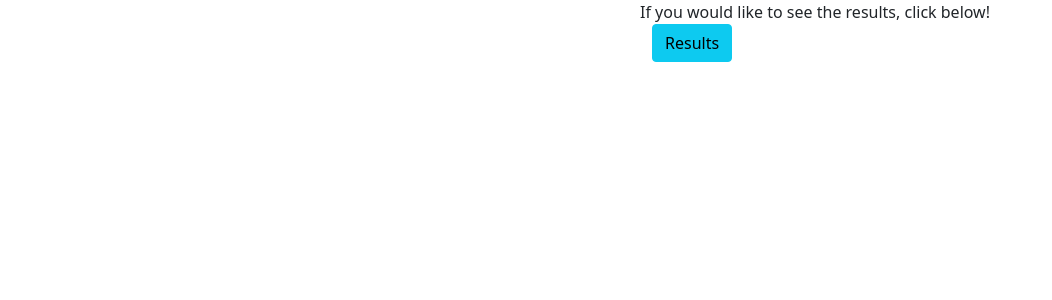
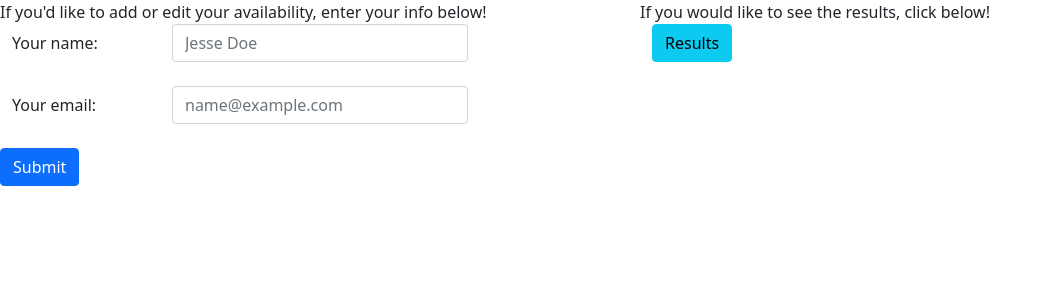
Before and after one commit to UCSD-CSE-210-2021/cse-210-team-project-layover, a Flask app: template templates/scheduling-landing.html in a window 1280 px wide. Shown: the top 300 px of the page, without its empty margins (0-1052 px from the left). Run offline with Flask 2, Linux system fonts and the light colour scheme; the template is opened without the code that fills it, so the values that code supplies are empty; some libraries are stand-ins or nearby versions.

Commit message:
Added ability to go to editing page | Need to create editing page, right now only display email

```diff
--- a/server.py
+++ b/server.py
@@ -52,6 +52,13 @@ def meeting(meeting_id):
 	return render_template('scheduling-landing.html', data=myData)
 
 
+@app.route('/handle_availability_info', methods=['POST'])
+def handle_availability_info():
+	user_name = request.form['display_name']
+	email = request.form['email']
+	return email
+
+
 @app.route('/results/<meeting_id>')
 def results(meeting_id):
 	myMeeting = meeting_db[meeting_id]
--- a/templates/scheduling-landing.html
+++ b/templates/scheduling-landing.html
@@ -17,7 +17,32 @@
 
 <div class="row">
 	<div class="col-6">
+		<div class="row">
+			If you'd like to add or edit your availability, enter your info below!
+		</div>
+		<div class="row">
+			<form action="{{ url_for('handle_availability_info') }}" method="post">
+				<div class="form-group row">
+					<label class="col-3 col-form-label" for="display_name">Your name:</label>
+					<div class="col-6">
+						<input type="text" id="display_name" class="form-control" name="display_name" placeholder="Jesse Doe" required>
+					</div>
+				</div>
 
+				<br>
+
+				<div class="form-group row">
+					<label class="col-3 col-form-label" for="email">Your email:</label>
+					<div class="col-6">
+						<input type="text" id="email" class="form-control" name="email" placeholder="name@example.com" required>
+					</div>
+				</div>
+
+				<br>
+
+				<button type="submit" class="btn btn-primary row">Submit</button>
+			</form>
+		</div>
 	</div>
 	<div class="col-6">
 		<div class="row">
```
Also changed, not shown: templates/setup-landing.html (+0 -18 lines).
